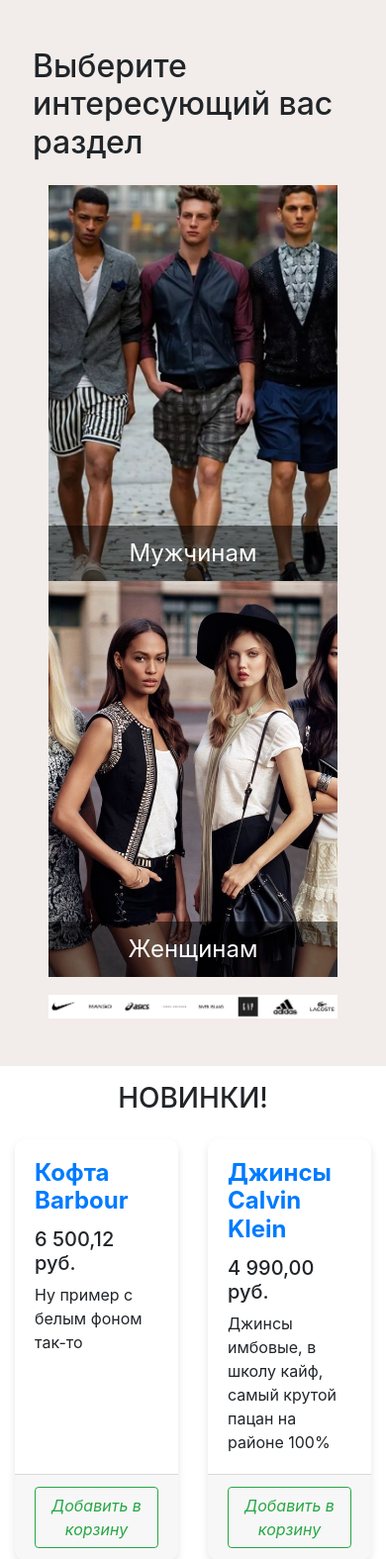
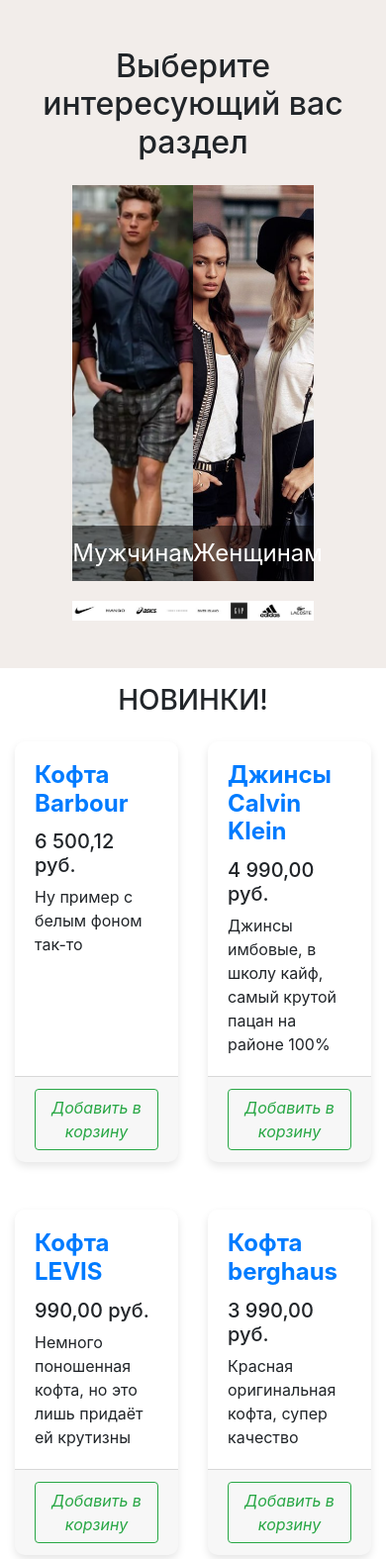
Before and after one commit to ProgKenhy/FesualStore, a Django app: page / in a window 390 px wide. Shown: the part 76-1651 px from the top of the page at 99% size. Run offline with Django 5.2, Linux system fonts and the light colour scheme; data comes from the database, SQL or seed files in the repository; parts of the project's set-up code (start-up, migrations or seed data) failed here and were passed over; some libraries are stand-ins or nearby versions.

Commit message:
Update index.html

```diff
--- a/src/products/templates/products/index.html
+++ b/src/products/templates/products/index.html
@@ -14,11 +14,11 @@
 
 
         <div class="container-fluid p-5 m-w-select">
-            <div class="row justify-content-center">
+            <div class="row justify-content-center text-center">
                 <h2 class="">Выберите интересующий вас раздел</h2>
             </div>
             <div class="row justify-content-center p-3">
-                <div class="col-lg-4 col-xs-6 col-sm-6 px-0">
+                <div class="col-lg-4 col-xs-5 col-sm-5 col-5 px-0">
                     <a href="{% url 'catalog:index' %}?gender=M">
                         <div class="image-wrapper">
                             <img class="d-block img-fluid" src="{% static 'vendor/images/home/men.jpg' %}"
@@ -27,7 +27,7 @@
                         <span class="image-label">Мужчинам</span>
                     </a>
                 </div>
-                <div class="col-lg-4 col-xs-6 col-sm-6 px-0">
+                <div class="col-lg-4 col-xs-5 col-sm-5 col-5 px-0">
                     <a href="{% url 'catalog:index' %}?gender=F">
                         <div class="image-wrapper">
                             <img class="d-block img-fluid" src="{% static 'vendor/images/home/women.jpg' %}"
@@ -38,7 +38,7 @@
                 </div>
             </div>
             <div class="row justify-content-center px-3">
-                <div class="col-lg-8 col-xs-12 col-sm-12 px-0">
+                <div class="col-lg-8 col-xs-10 col-sm-10 col-10 px-0">
                     <img src="{% static 'vendor/images/brand.jpg' %}" alt="" width="100%">
                 </div>
             </div>
```
